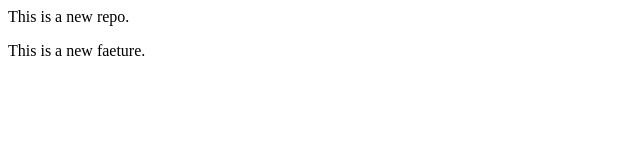
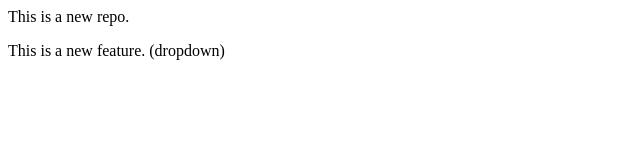
Before and after one commit to Shr-Gu/localrepo, a plain HTML site: page index.html in a window 1280 px wide. Shown: the full height of the page, 0-640 px from the left. Drawn offline with Linux system fonts and the light colour scheme.

```diff
--- a/index.html
+++ b/index.html
@@ -1,2 +1,2 @@
 <p>This is a new repo.</p>
-<p>This is a new faeture.</p>
+<p>This is a new feature. (dropdown)</p>
```
